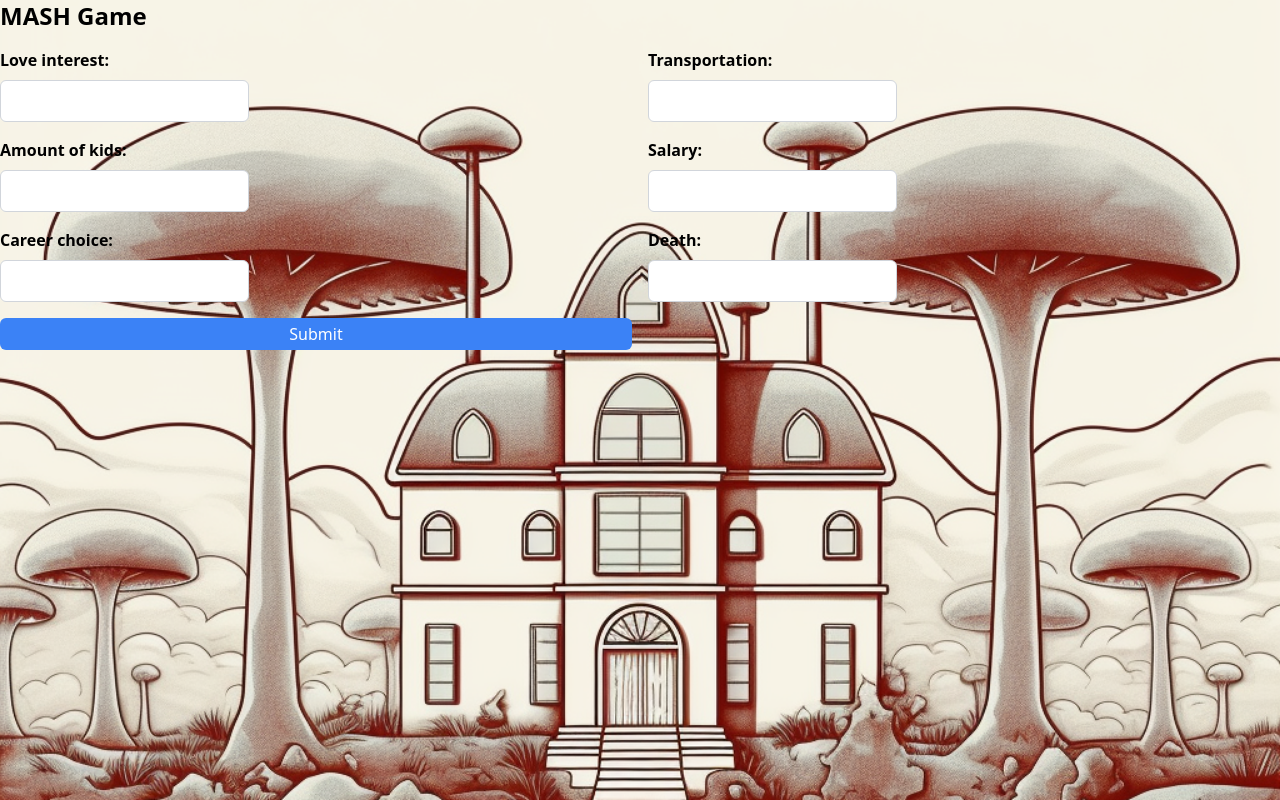
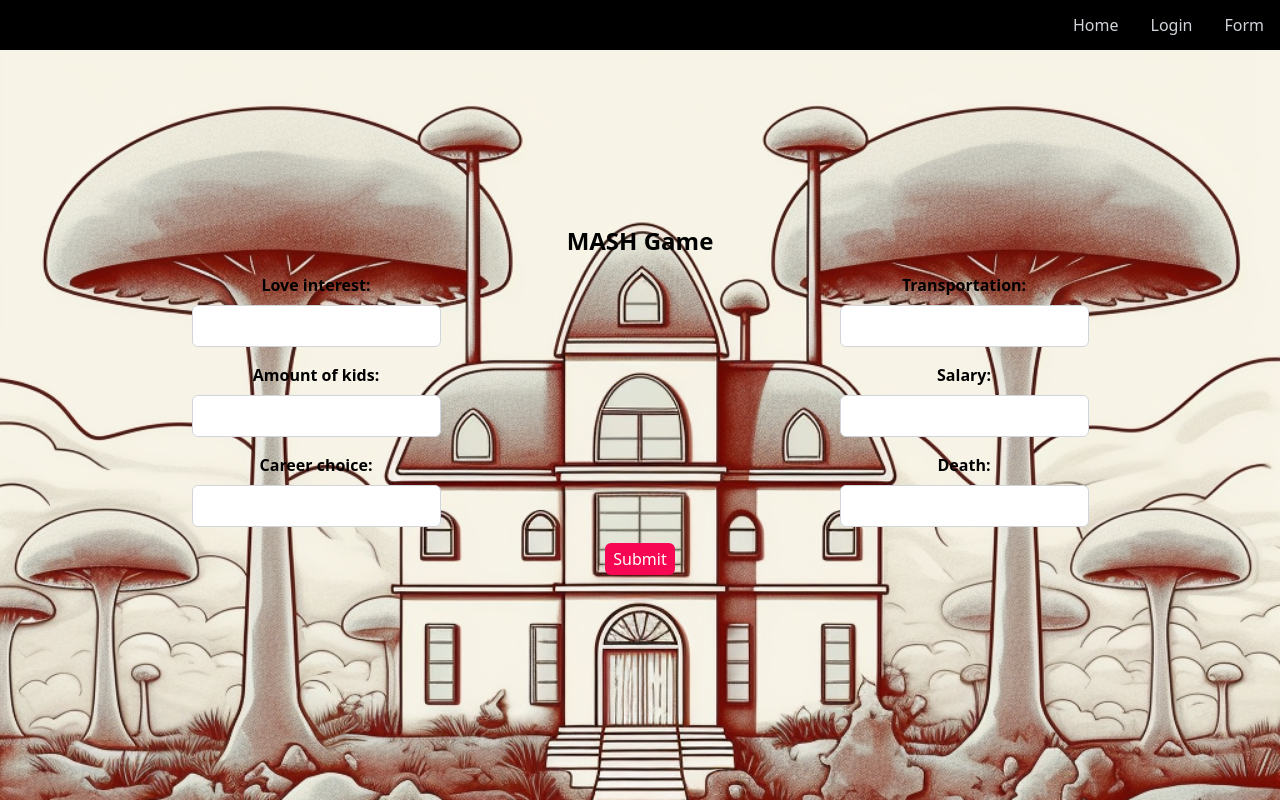
Before and after one commit to connbstro/mash, a React (Create React App) app: page /form in a window 1280 px wide. Built offline with nearby package versions, Linux system fonts and the light colour scheme.

Commit message:
style updated Form page

```diff
--- a/src/App.js
+++ b/src/App.js
@@ -1,7 +1,6 @@
 import { BrowserRouter, Routes, Route } from "react-router-dom";
 import Home from "./components/Home";
 import Login from "./components/Login";
-import MainPage from "./components/MainPage";
 import Form from "./components/Form";
 
 function App() {
@@ -11,7 +10,6 @@
         <Routes>
           <Route path="/" element={<Home />} />
           <Route path="/login" element={<Login />} />
-          <Route path="/main" element={<MainPage />} />
           <Route path="/form" element={<Form />} />
         </Routes>
       </BrowserRouter>
--- a/src/components/Form.jsx
+++ b/src/components/Form.jsx
@@ -1,6 +1,6 @@
 import React, { useState } from "react";
 import house from "./assets/house.png";
-// import Navbar from "./Navbar";
+import Navbar from "./Navbar";
 
 function Form() {
   const [partnerOption, setPartnerOption] = useState("");
@@ -21,9 +21,9 @@
 
   return (
     <div>
-      {/* <Navbar /> */}
+      <Navbar />
       <div
-        className="flex justify-center h-screen"
+        className="flex justify-center items-center h-screen"
         style={{
           backgroundImage: `url(${house})`,
           backgroundSize: "cover",
@@ -31,10 +31,10 @@
         }}
       >
         <div className="container mx-auto">
-          <h1 className="text-2xl font-bold mb-4">MASH Game</h1>
+          <h1 className="text-2xl font-bold mb-4 text-center">MASH Game</h1>
           <form onSubmit={handleSubmit} className="grid grid-cols-2 gap-4">
             {/* Left Column */}
-            <div>
+            <div className="text-center">
               <div className="mb-4">
                 <label htmlFor="mansion" className="block mb-2 font-bold">
                   Love interest:
@@ -74,7 +74,7 @@
             </div>
 
             {/* Right Column */}
-            <div>
+            <div className="text-center">
               <div className="mb-4">
                 <label htmlFor="house" className="block mb-2 font-bold">
                   Transportation:
@@ -113,12 +113,14 @@
               </div>
             </div>
 
-            <button
-              type="submit"
-              className="bg-blue-500 text-white px-2 py-1 rounded-md"
-            >
-              Submit
-            </button>
+            <div className="col-span-2 flex justify-center">
+              <button
+                type="submit"
+                className="bg-[#F70753] text-white px-2 py-1 rounded-md col-span-2"
+              >
+                Submit
+              </button>
+            </div>
           </form>
 
           {result && (
--- a/src/components/MainPage.jsx
+++ /dev/null
@@ -1,25 +0,0 @@
-import React, { useState } from "react";
-// import Navbar from './Navbar'
-
-const MainPage = () => {
-  return (
-    <div className="">
-      {/* <Navbar /> */}
-      <div className="question-container">
-        <div className="one flex-1 h-12">One</div>
-        <div className="two flex-1">Two</div>
-        <div className="three flex-1">Three</div>
-        <div className="four flex-1">Four</div>
-      </div>
-
-      <div className="question-answers">
-        <div className="five">Five</div>
-        <div className="six">Six</div>
-        <div className="seven">Seven</div>
-        <div className="eight">Eight</div>
-      </div>
-    </div>
-  );
-};
-
-export default MainPage;
--- a/src/components/Navbar.jsx
+++ b/src/components/Navbar.jsx
@@ -25,7 +25,7 @@
             Login
           </Link>
         </li>
-        <li>
+        {/* <li>
           <Link
             className="hover:underline"
             to="/main"
@@ -34,7 +34,7 @@
           >
             Main
           </Link>
-        </li>
+        </li> */}
         <li>
           <Link
             className="hover:underline"
```
